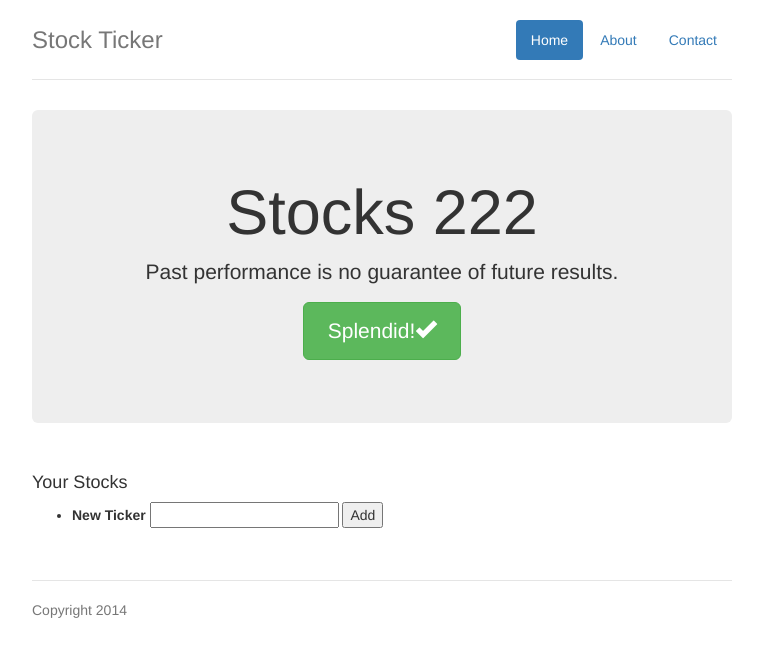
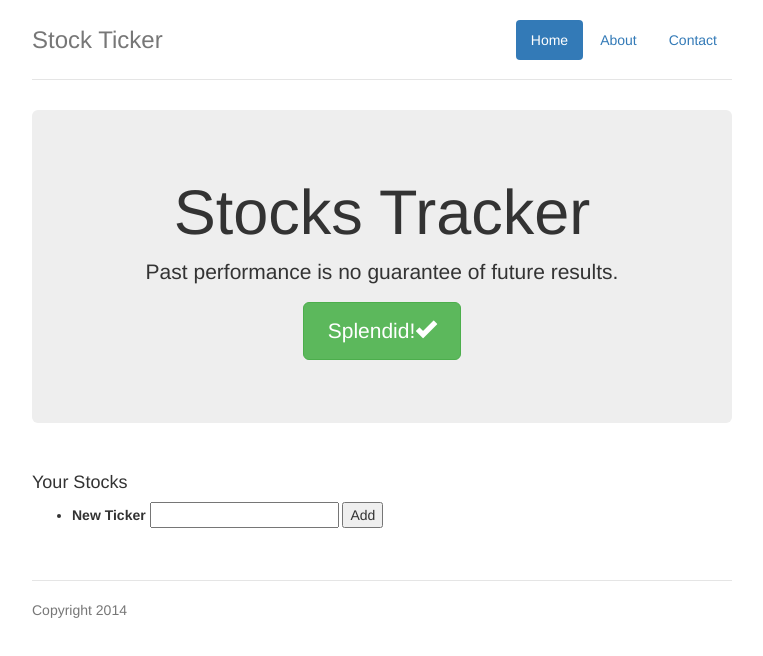
Before and after one commit to alexrothenberg/demo-2014-11, a website: page app/index.html in a window 1280 px wide. Shown: the whole page, without its empty margins (258-1021 px from the left). Drawn offline with nearby package versions, Linux system fonts and the light colour scheme; some packages are replaced by stand-ins of ours; files that its build step writes are made by us from their sources.

Commit message:
change name of site

```diff
--- a/app/views/main.html
+++ b/app/views/main.html
@@ -1,5 +1,5 @@
 <div class="jumbotron">
-  <h1>Stocks 222</h1>
+  <h1>Stocks Tracker</h1>
   <p class="lead">
     Past performance is no guarantee of future results.
   </p>
```
